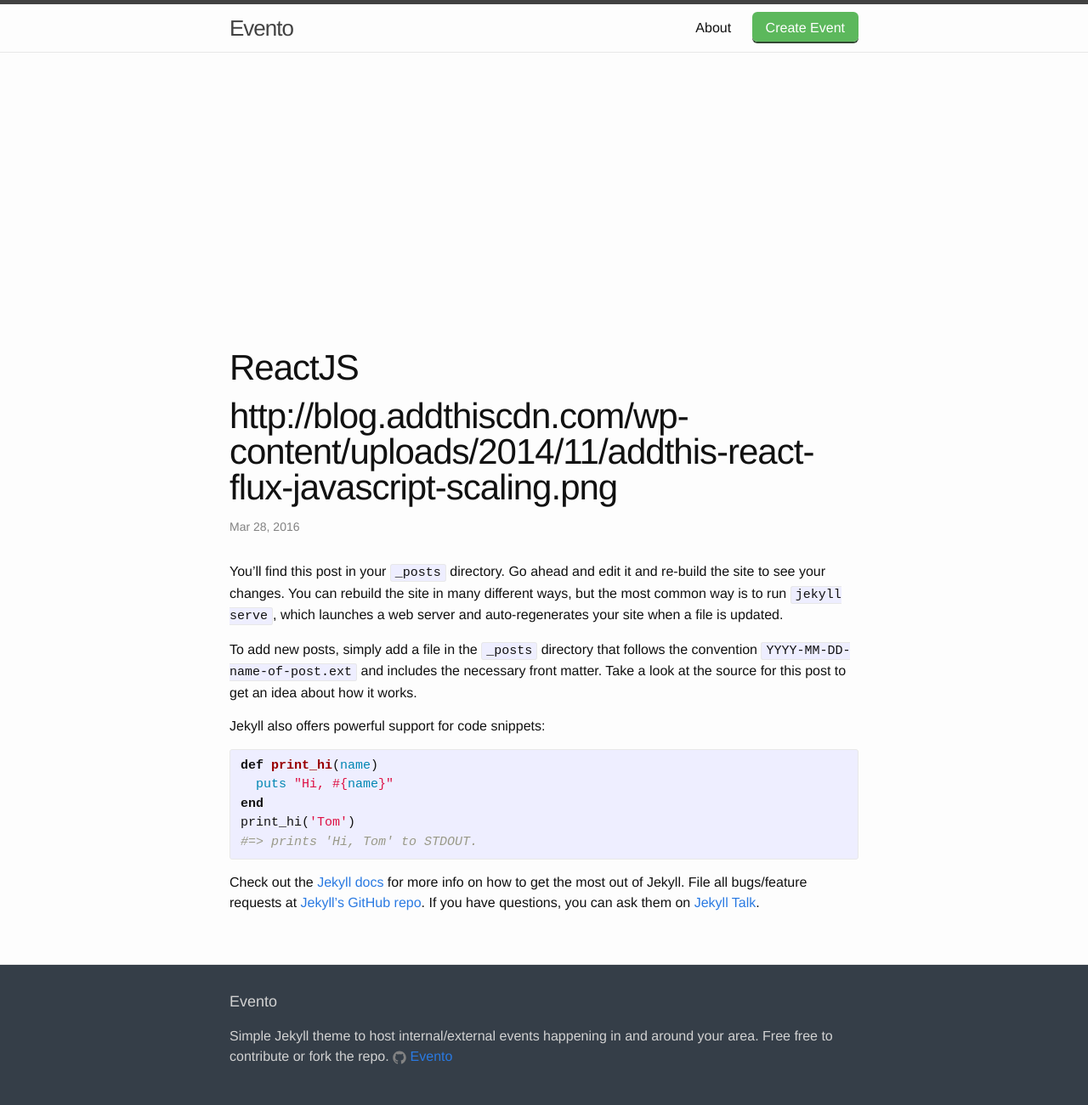
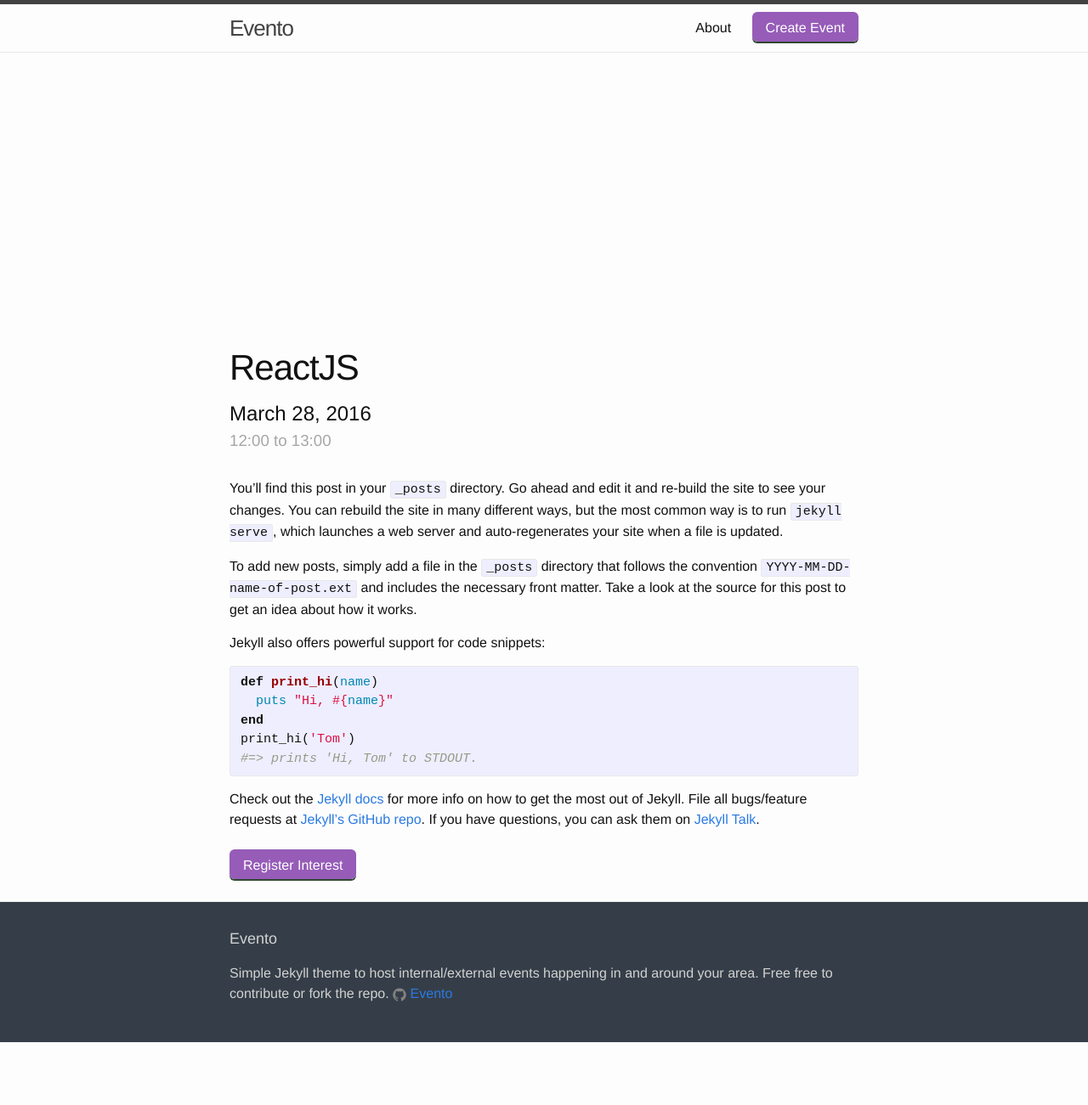
Before and after one commit to boyney123/evento, a Jekyll site: the page built from _posts/2016-01-28-welcome-to-jekyll.markdown, in a window 1280 px wide. Shown: the whole page at 85% size. Built offline with Jekyll 4.4.1, drawn with Linux system fonts in a browser that asks for light colours; after the commit the page ends 1227 px from its top, so only the background shows below that.

Commit message:
updated site

```diff
--- a/_config.yml
+++ b/_config.yml
@@ -29,4 +29,4 @@
 #Have to show future posts for future events.
 future: true
 
-permalink: /event/:year/:month/:day/:title.html
+permalink: /event/:title.html
--- a/_layouts/post.html
+++ b/_layouts/post.html
@@ -5,12 +5,16 @@
 
   <header class="post-header">
     <h1 class="post-title" itemprop="name headline">{{ page.title }}</h1>
-    <h1 class="post-title" itemprop="name headline">{{ page.cover }}</h1>
-    <p class="post-meta"><time datetime="{{ page.date | date_to_xmlschema }}" itemprop="datePublished">{{ page.date | date: "%b %-d, %Y" }}</time>{% if page.author %} • <span itemprop="author" itemscope itemtype="http://schema.org/Person"><span itemprop="name">{{ page.author }}</span></span>{% endif %}</p>
+    <h2 class="post-date"><time datetime="{{ page.date | date_to_xmlschema }}" itemprop="datePublished">{{ page.date | date: "%B %-d, %Y" }}</time>{% if page.author %} • <span itemprop="author" itemscope itemtype="http://schema.org/Person"><span itemprop="name">{{ page.author }}</span></span>{% endif %}</h2>
+    <h3 class="post-time">{{ page.start_time}} to {{page.end_time }}</h3>
   </header>
 
-  <div class="post-content" itemprop="articleBody">
+    <div class="post-content" itemprop="articleBody">
     {{ content }}
   </div>
 
+    <div>
+        <a href="" class="button button-primary">Register Interest</a>
+    </div>
+
 </article>
--- a/_posts/2016-01-28-welcome-to-jekyll.markdown
+++ b/_posts/2016-01-28-welcome-to-jekyll.markdown
@@ -3,7 +3,9 @@
 title:  "ReactJS"
 
 cover: "http://blog.addthiscdn.com/wp-content/uploads/2014/11/addthis-react-flux-javascript-scaling.png"
-date:   2016-03-28 16:00
+date:   2016-03-28
+start_time: "12:00"
+end_time: "13:00"
 categories: jekyll update
 ---
 You’ll find this post in your `_posts` directory. Go ahead and edit it and re-build the site to see your changes. You can rebuild the site in many different ways, but the most common way is to run `jekyll serve`, which launches a web server and auto-regenerates your site when a file is updated.
--- a/_sass/_buttons.scss
+++ b/_sass/_buttons.scss
@@ -1,13 +1,13 @@
 .button{
   &.button-primary{
     color: #ffffff;
-    background: #5cb85c;
+    background: #965CB8;
     box-shadow: #324832 0 2px 0 0;
     padding: 10px 16px 8px 16px;
     border-radius: 6px;
     text-decoration: none;
     &:hover{
-      background: #83D583;
+      background: #ab82b8;
     }
   }
 }
--- a/_sass/_layout.scss
+++ b/_sass/_layout.scss
@@ -89,6 +89,17 @@
             }
             margin-left: 20px;
         }
+
+        .button.button-primary{
+          background: none;
+          color: inherit;
+          box-shadow: none;
+          &:hover{
+            text-decoration: underline;
+            background:none;
+          }
+        }
+
     }
 }
 
@@ -202,6 +213,16 @@
  */
 .post-header {
     margin-bottom: $spacing-unit;
+}
+
+.post-date{
+  margin:0;
+  padding: 0;
+}
+
+.post-time{
+  margin: 0;
+  color:#A6A6A6;
 }
 
 .post-title {
```
Also changed, not shown: 12 other files.
